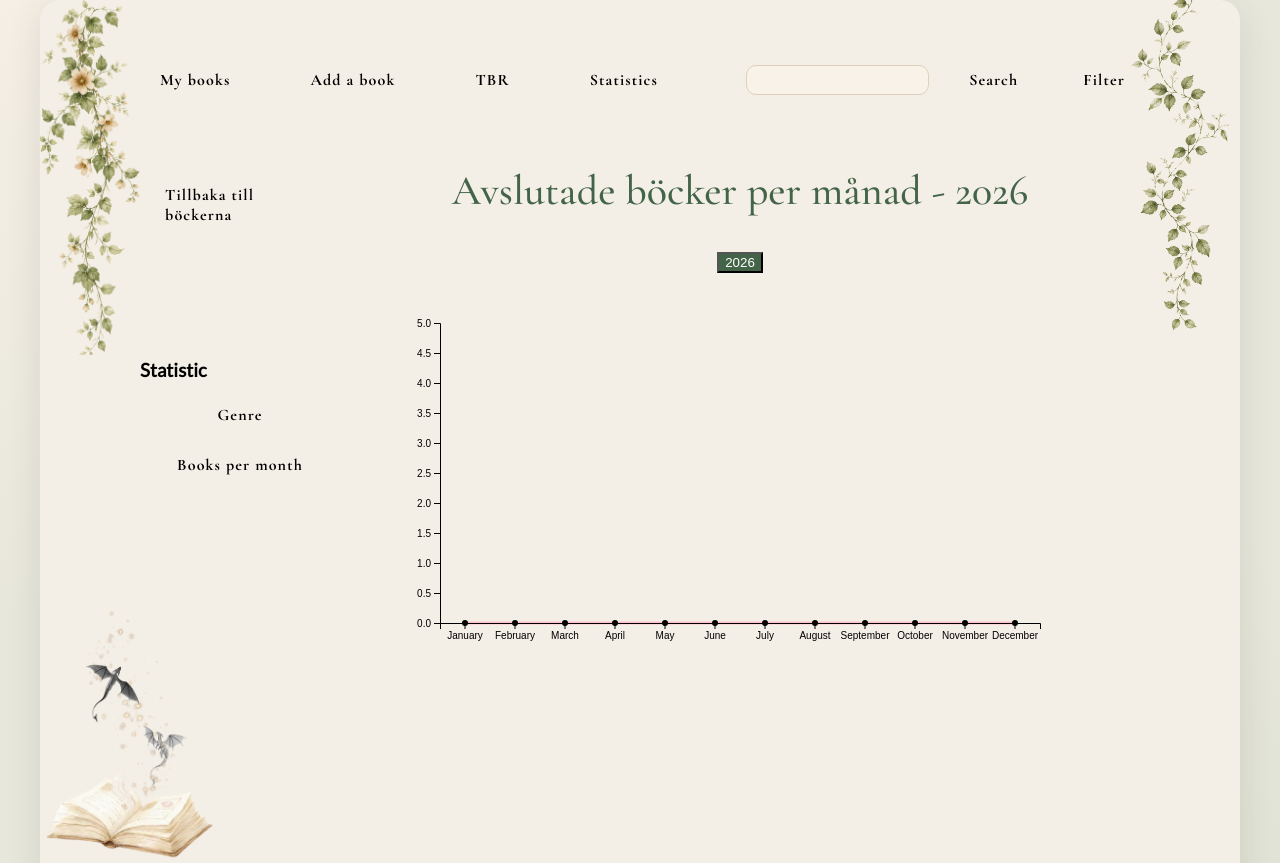
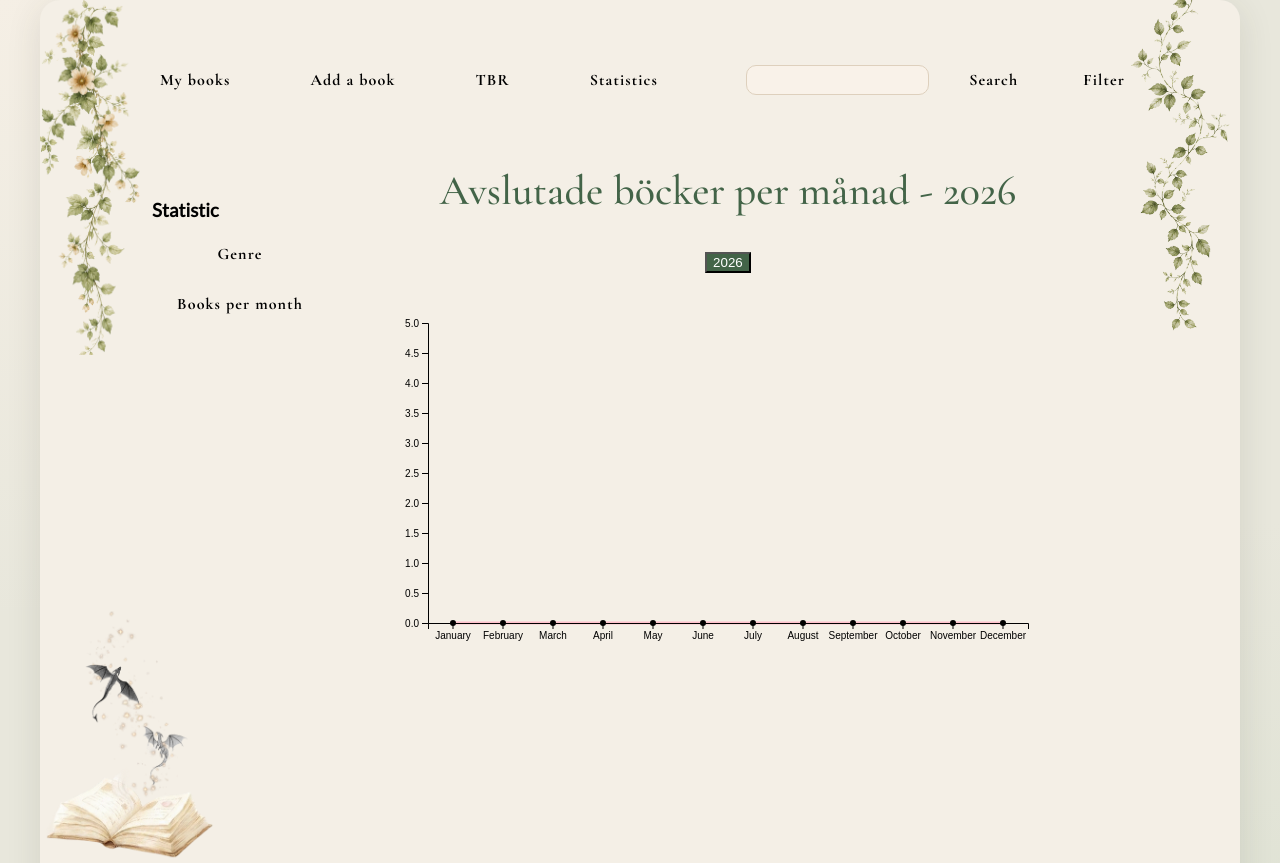
Before and after one commit to JosefinBack/book-journal, a plain HTML site: page html/stats.html in a window 1280 px wide. Shown: the top 863 px of the page. Drawn offline with nearby package versions, Linux system fonts and the light colour scheme; no server answers.

Commit message:
Update stats.html

```diff
--- a/html/stats.html
+++ b/html/stats.html
@@ -24,8 +24,6 @@
             <div id="drawingContent">
 
                 <div id="menuOnSide">
-
-                    <a class="buttons " href=" books.html" class="menyButton">Tillbaka till böckerna</a>
 
                     <div>
                         <h3>Statistic</h3>
```
